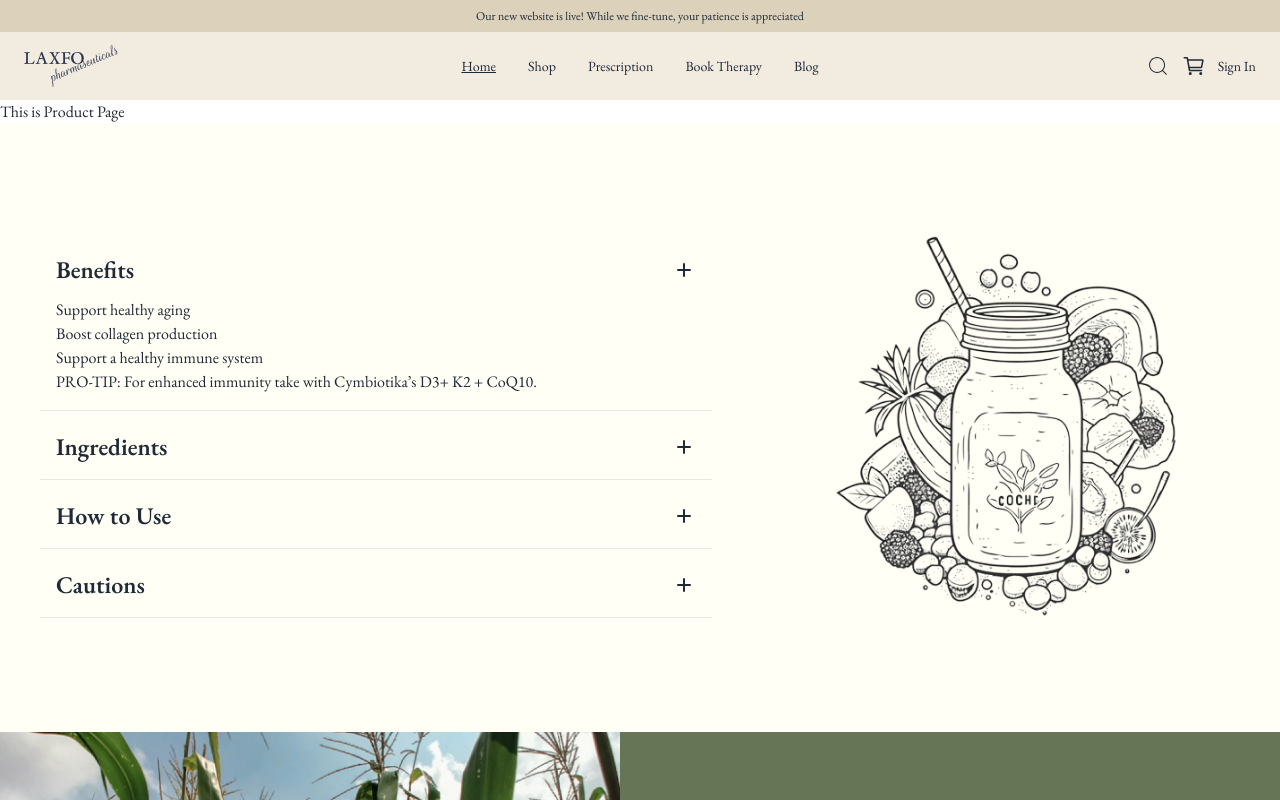
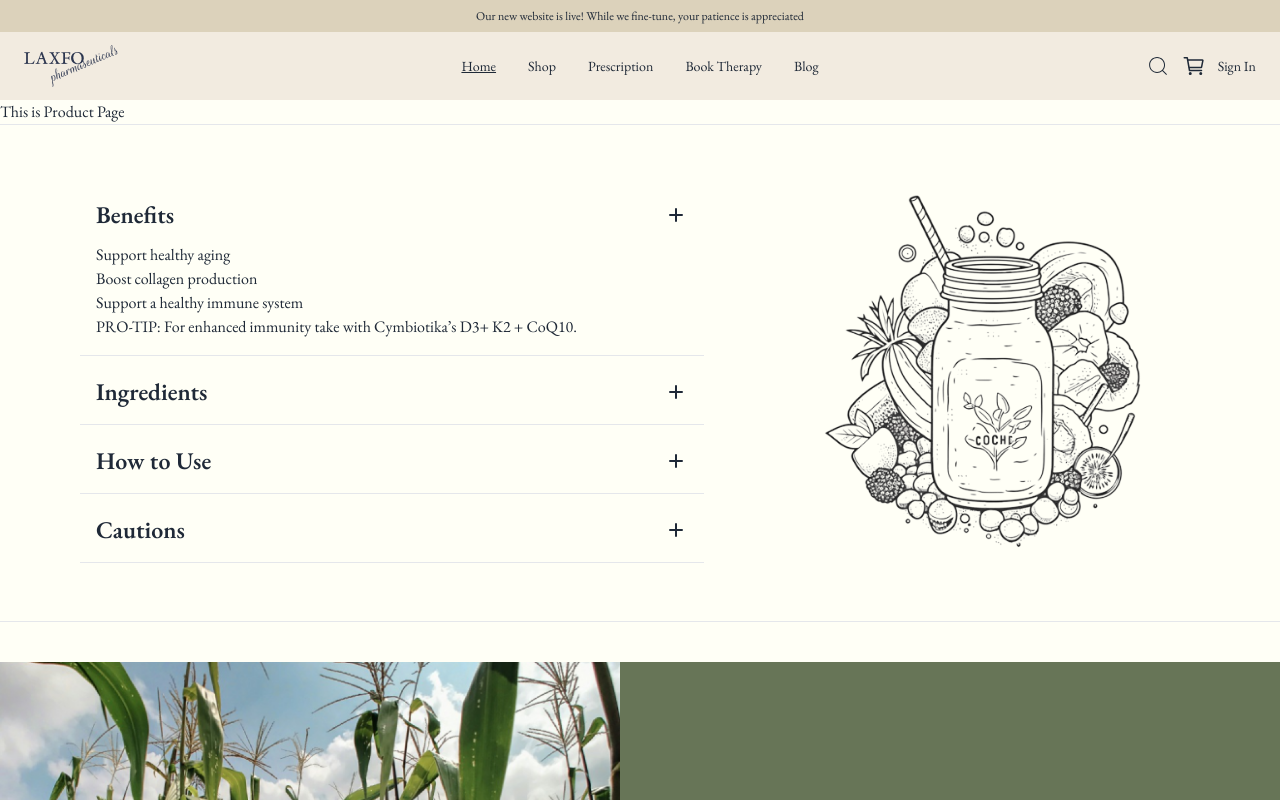
Before and after one commit to Sazid60/LAXFO, a React (Vite) app: page / in a window 1280 px wide. Shown: the top 800 px of the page. Built offline with nearby package versions, Linux system fonts and the light colour scheme.

Commit message:
Update:Changes in Accordion

```diff
--- a/src/components/accordion/Accordion.jsx
+++ b/src/components/accordion/Accordion.jsx
@@ -1,7 +1,6 @@
-import React, { useState } from 'react';
+import { useState } from 'react';
 
 const Accordion = () => {
-    // Initialize the state with the first question index (0)
     const [openQuestion, setOpenQuestion] = useState(0);
 
     const toggleQuestion = (index) => {
@@ -48,7 +47,7 @@ const Accordion = () => {
     ];
 
     return (
-        <div className='px-4 py-8 xl:px-10 xl:py-20 bg-[#FFFFF6]'>
+        <div className='px-4 py-8 xl:py-10 xl:px-20 border-t border-b mb-10'>
             <div className="flex flex-col-reverse lg:flex-row items-center">
                 <div className="w-full xl:w-[60%]">
                     <div className="space-y-1">
--- a/src/pages/productPage/ProductPage.jsx
+++ b/src/pages/productPage/ProductPage.jsx
@@ -7,7 +7,7 @@ import Accordion from '../../components/accordion/Accordion';
 
 const ProductPage = () => {
     return (
-        <div>
+        <div className='bg-[#FFFFF6]'>
             <h1>This is Product Page</h1>
             <Accordion/>
             <Banner/>
```
